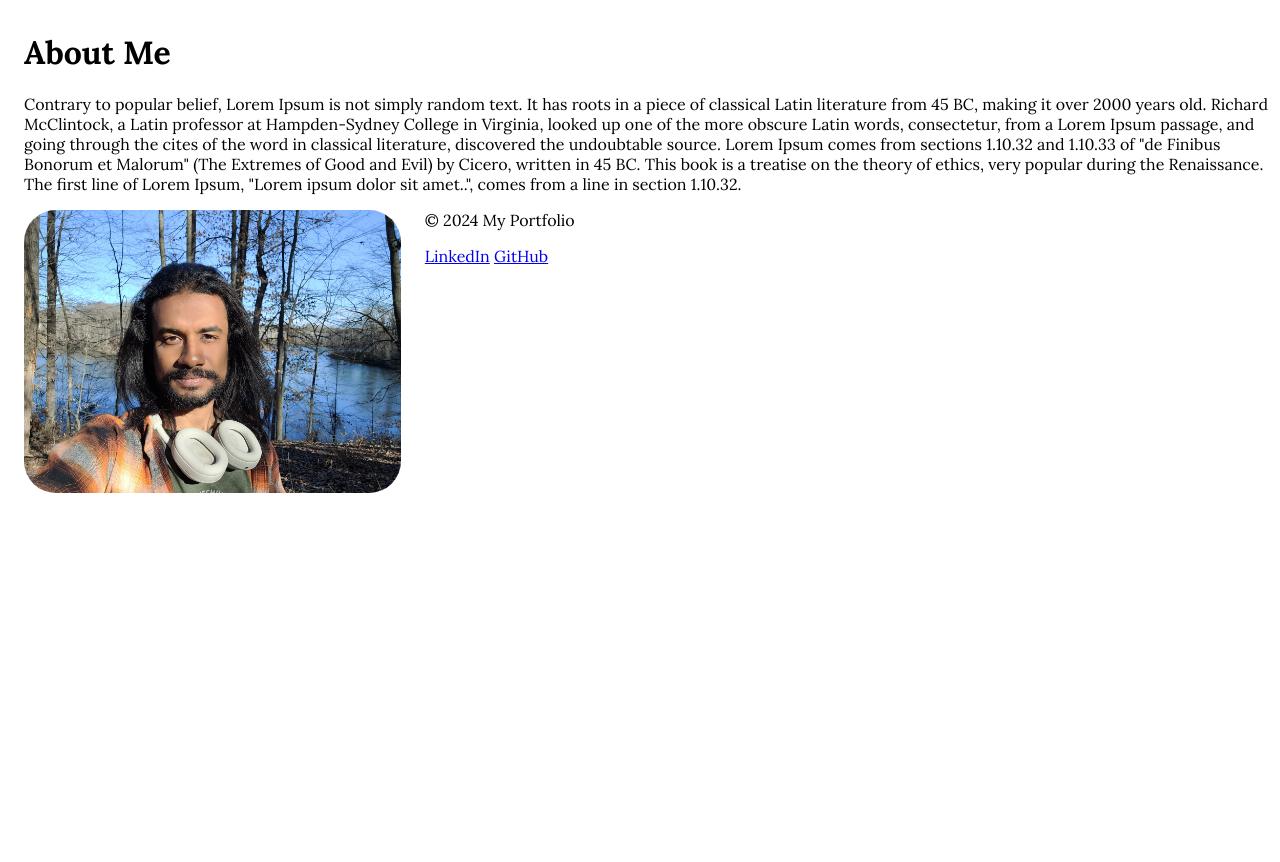
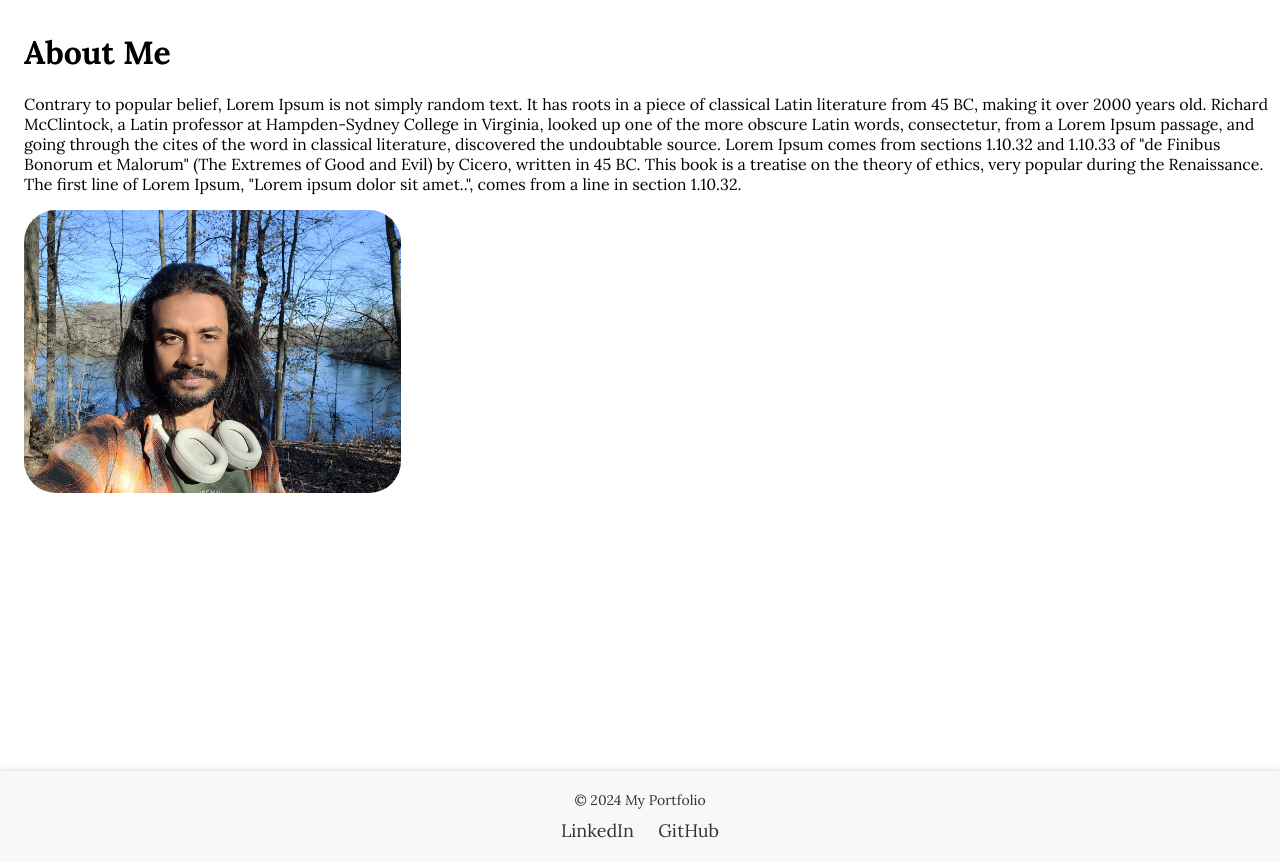
Before and after one commit to sanchay071/Portfolio_Project, a Flask app: page / in a window 1280 px wide. Shown: the part 68-930 px from the top of the page. Before the commit the page ends 561 px from the top, so only its background shows below. Run offline with Flask 3, Linux system fonts and the light colour scheme.

Commit message:
added CSS properties for footer from ln174. Footer is sticky and has hover effects

```diff
--- a/app/static/style.css
+++ b/app/static/style.css
@@ -3,8 +3,16 @@ body{
 	padding: 0;
 	margin: 0;
 	font-family: 'Lora', serif;
+    position: relative; /* Allows for absolute positioning of footer */
+    padding-bottom: 60px;
 /*	background: floralwhite;*/
 }
+
+main {
+    min-height: calc(100vh - 60px); /* Adjust min-height to keep footer at bottom */
+    margin-bottom: 30px;
+}
+
 .nav-bar {
     text-align: center;
     background: white;
@@ -16,6 +24,11 @@ body{
 /*    border-bottom: 1px solid lightgrey;*/
     transition: box-shadow 0.3s ease; /* Smooth transition for the shadow */
 }
+
+.nav-bar.shadow {
+    box-shadow: 0 4px 2px -2px gray; /* Shadow to be added on scroll */
+}
+
 .nav-bar ul {
     margin: 0;
     padding: 0;
@@ -158,3 +171,37 @@ body{
 .project-container iframe{
 	width: 100%;
 }
+
+/* Base styles for the footer */
+footer {
+    background-color: #f8f8f8; /* Light background color */
+    text-align: center; /* Center align text */
+    padding: 20px 0; /* Vertical padding */
+    width: 100%; /* Full width */
+    box-shadow: 0 -2px 4px rgba(0, 0, 0, 0.1); /* Optional shadow for depth */
+    position: absolute; /* Position absolute to stick to the bottom */
+    bottom: 0; /* Sticks to the bottom */
+}
+
+footer p {
+    margin: 0; /* Remove default margin */
+    color: #333; /* Darker text color for contrast */
+    font-size: 14px; /* Font size */
+}
+
+/* Add styles for social media links */
+footer .socials {
+    margin-top: 10px; /* Space above social links */
+}
+
+footer .socials a {
+    text-decoration: none; /* Remove underline */
+    color: #333; /* Match text color */
+    margin: 0 10px; /* Space between icons */
+    font-size: 18px; /* Size for icons */
+    transition: color 0.3s; /* Transition effect */
+}
+
+footer .socials a:hover {
+    color: navajowhite; /* Change color on hover */
+}
```
